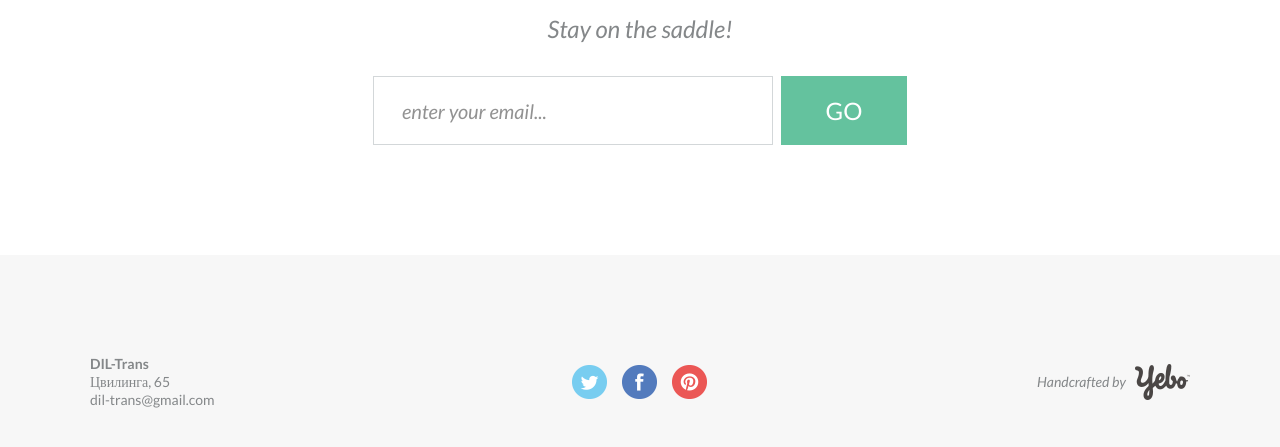
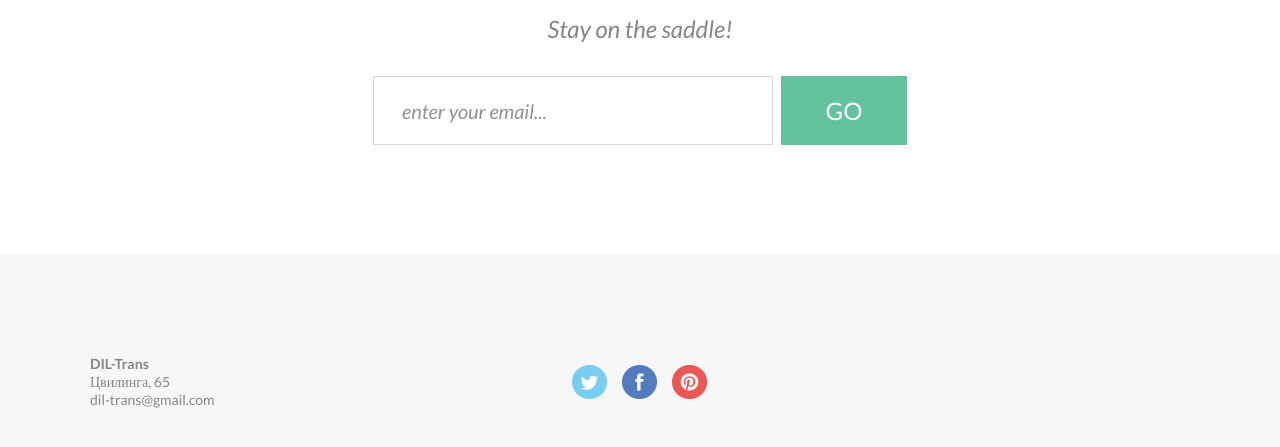
Before and after one commit to FlockaTrow/flockatrow.github.io, a plain HTML site: page index.html in a window 1280 px wide. Shown: the part 3530-3977 px from the top of the page. Drawn offline with nearby package versions, Linux system fonts and the light colour scheme.

Commit message:
Update index.html

```diff
--- a/index.html
+++ b/index.html
@@ -189,14 +189,6 @@
 					</a>
 				</div>
 			</div>
-			<div class="footer__column">
-				<a href="" class="footer__dev dev">
-					<span class="dev__text">Handcrafted by</span>
-					<span class="dev__icon">
-						<img src="img/icons/dev.png" alt="">
-					</span>
-				</a>
-			</div>
 		</div>
 	</div>
 </footer>			</div>
```
